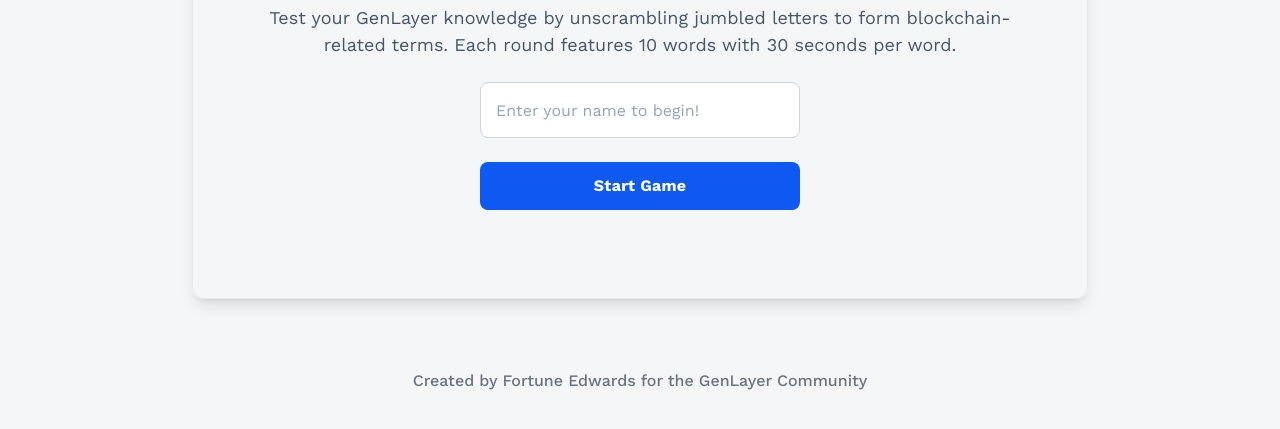
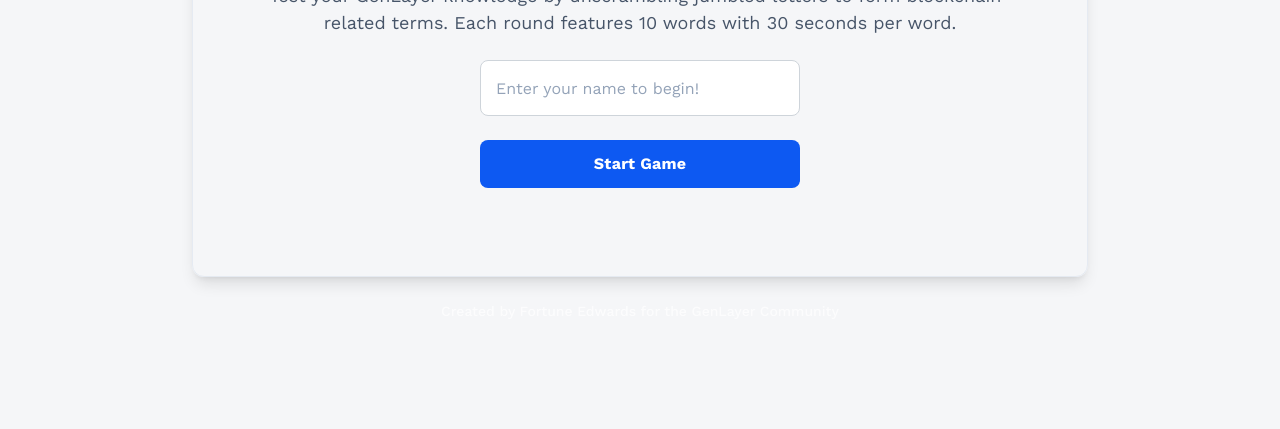
Before and after one commit to fortunedwards/genlayer-unscramble-game, a website: page index.html in a window 1280 px wide. Shown: the part 327-756 px from the top of the page. Drawn offline with nearby package versions, Linux system fonts and the light colour scheme.

Commit message:
Move footer outside the login box

```diff
--- a/index.html
+++ b/index.html
@@ -64,7 +64,7 @@
             </div>
         </div>
 
-        <div class="flex-1 flex items-center justify-center p-4 pt-8 sm:pt-10">
+        <div class="flex-1 flex flex-col items-center justify-center p-4 pt-8 sm:pt-10">
         <div id="login-screen" class="w-full max-w-4xl rounded-xl border border-slate-200/80 bg-transparent p-12 shadow-lg dark:border-slate-800/50 dark:bg-transparent">
             <div class="flex flex-col items-center space-y-6">
                 <h1 class="text-center text-slate-900 dark:text-slate-50 text-5xl font-black leading-tight tracking-normal @[480px]:text-6xl @[480px]:font-black @[480px]:leading-tight @[480px]:tracking-normal">Unscramble & Learn Game</h1>
@@ -83,11 +83,11 @@
 
                 <div id="login-message" class="text-center text-sm text-slate-600 dark:text-slate-400"></div>
             </div>
+        </div>
 
-            <!-- Footer for login screen only -->
-            <div class="absolute bottom-4 sm:bottom-8 md:bottom-20 left-0 right-0 text-center px-4">
-                <p class="text-gray-500 text-xs sm:text-sm md:text-base font-medium">Created by Fortune Edwards for the GenLayer Community</p>
-            </div>
+        <!-- Footer outside the box -->
+        <div class="mt-6 text-center px-4">
+            <p class="text-white/70 text-xs sm:text-sm font-medium">Created by Fortune Edwards for the GenLayer Community</p>
         </div>
         </div>
 
```
